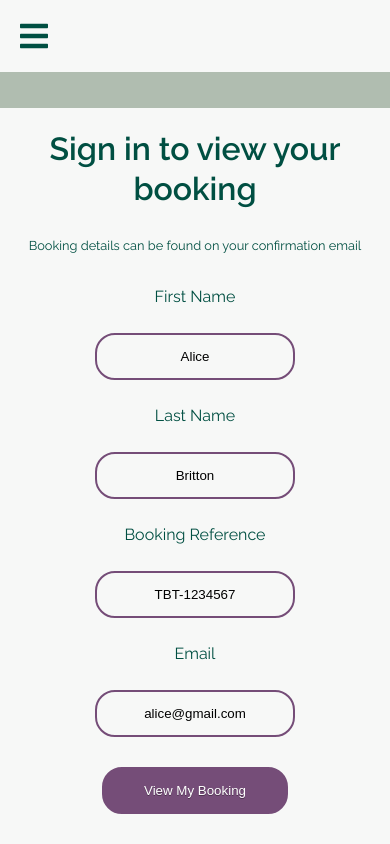
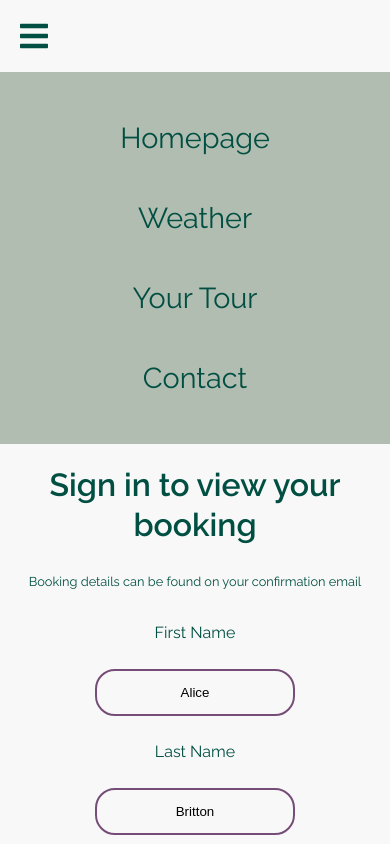
Before and after one commit to amyloumills/MyTravelProject, a React (Create React App) app: page / in a window 390 px wide. Both pictures are taken after a click on the element 195 px from the left and 36 px from the top of the page. Shown: the top 844 px of the page. Built offline with nearby package versions, Linux system fonts and the light colour scheme.

Commit message:
hamburger bug fix

```diff
--- a/src/components/MainPages/Navigation/Hamburger.jsx
+++ b/src/components/MainPages/Navigation/Hamburger.jsx
@@ -33,7 +33,7 @@ export default function Hamburger({ page, setPage }) {
 							</li>
 						)}
 
-						{page > 1 && (
+						{page > 0 && (
 							<li
 								onClick={() => {
 									setPage(2);
@@ -44,7 +44,7 @@ export default function Hamburger({ page, setPage }) {
 							</li>
 						)}
 
-						{page > 1 && (
+						{page > 0 && (
 							<li
 								onClick={() => {
 									setPage(3);
@@ -55,7 +55,7 @@ export default function Hamburger({ page, setPage }) {
 							</li>
 						)}
 
-						{page > 1 && (
+						{page > 0 && (
 							<li
 								onClick={() => {
 									setPage(4);
@@ -66,7 +66,7 @@ export default function Hamburger({ page, setPage }) {
 							</li>
 						)}
 
-						{page > 1 && (
+						{page > 0 && (
 							<li
 								onClick={() => {
 									setPage(5);
```
Also changed, not shown: 2 other files (tests, documents, lock files or other folders).
